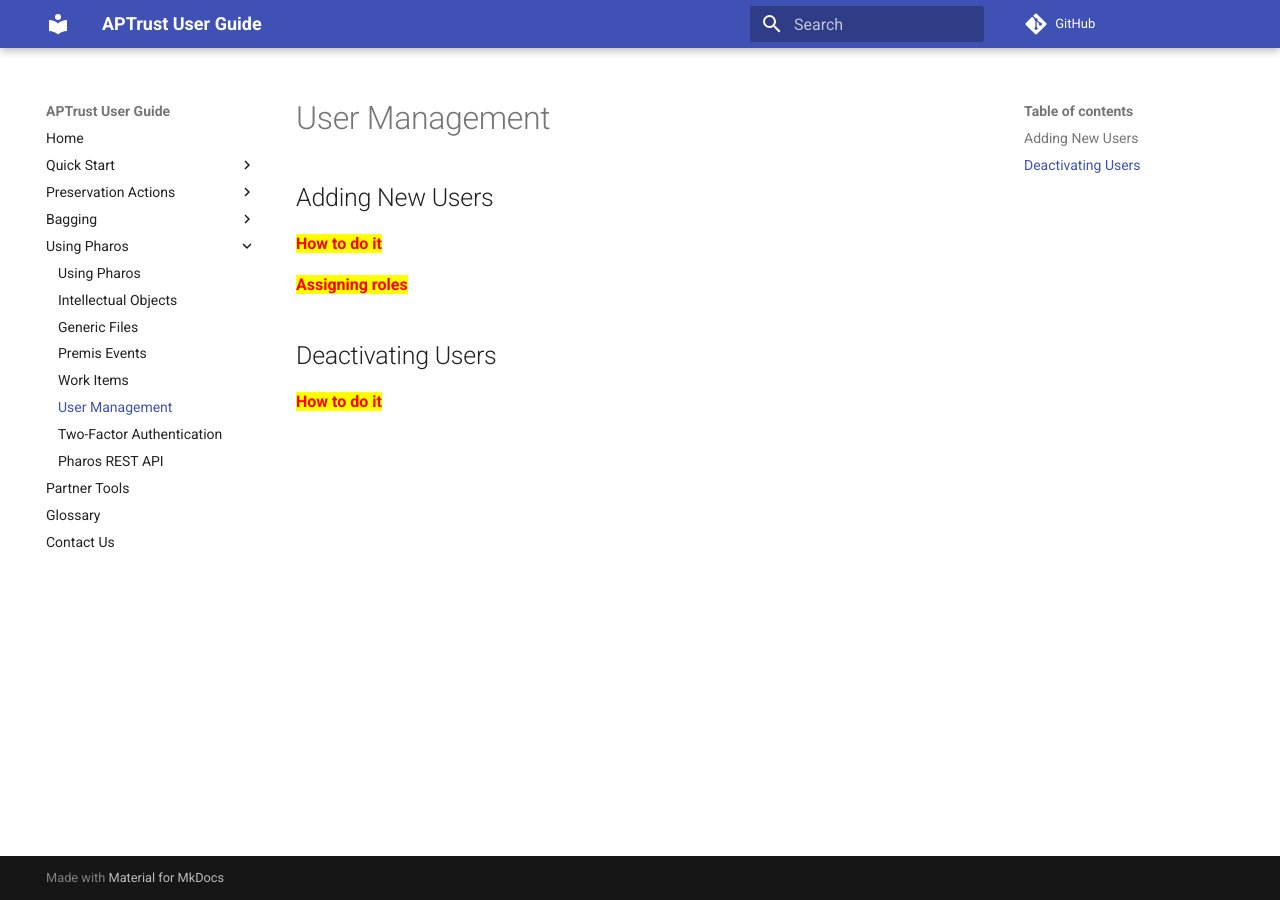
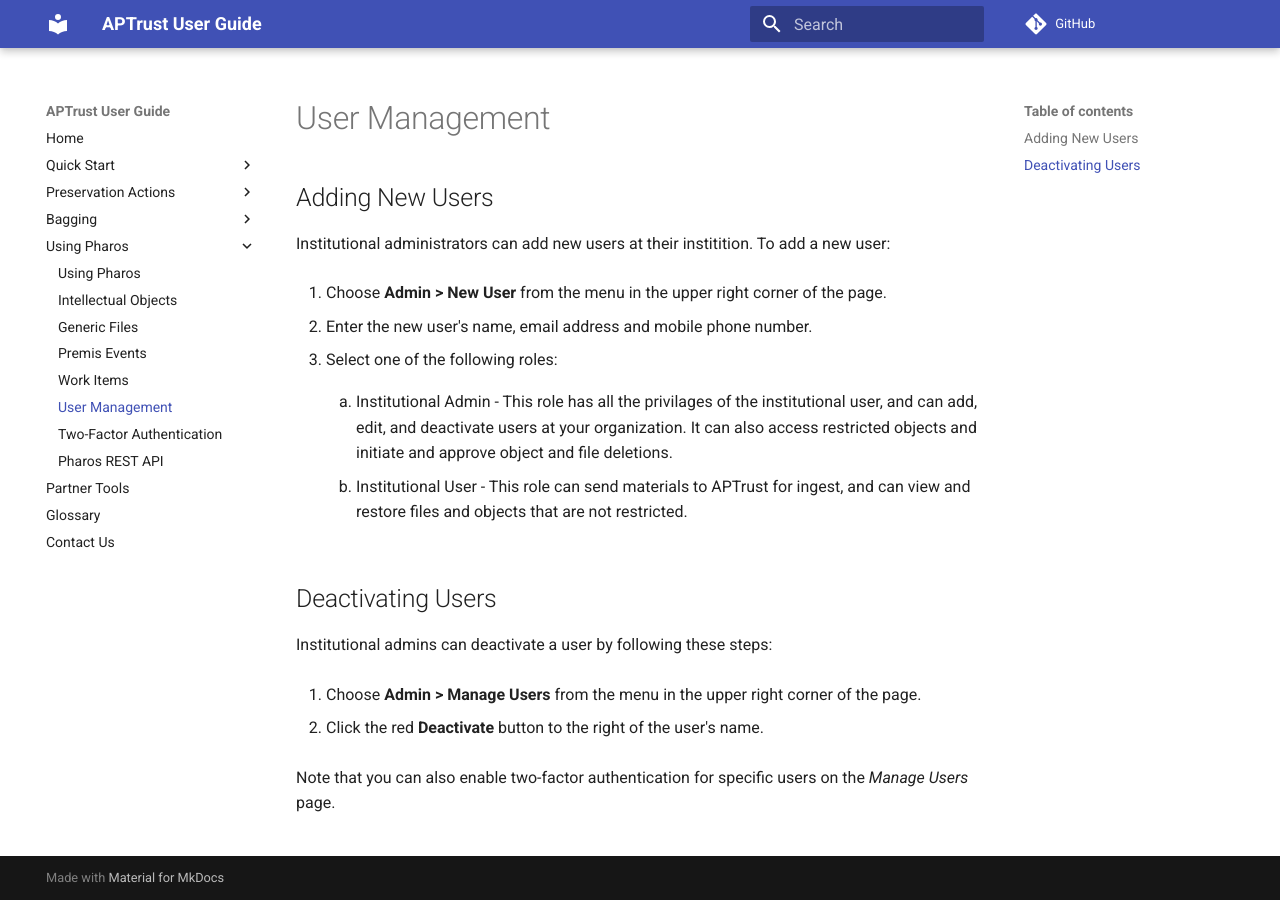
Before and after one commit to APTrust/userguide, an MkDocs documentation site: the page built from docs/pharos/user_management.md, in a window 1280 px wide. Built offline with MkDocs 1.6.1 and Material for MkDocs 9.7.7, drawn with Linux system fonts in a browser that asks for light colours; comment, search, counter and statistics services are not loaded.

Commit message:
Added user management docs

```diff
--- a/docs/pharos/user_management.md
+++ b/docs/pharos/user_management.md
@@ -2,10 +2,24 @@
 
 ## Adding New Users
 
-<span style="color:red;font-weight:bold;background-color:yellow;">How to do it</span>
+Institutional administrators can add new users at their institition. To add a new user:
 
-<span style="color:red;font-weight:bold;background-color:yellow;">Assigning roles</span>
+1. Choose __Admin > New User__ from the menu in the upper right corner of the page.
+
+1. Enter the new user's name, email address and mobile phone number.
+
+1. Select one of the following roles:
+
+    1. Institutional Admin - This role has all the privilages of the institutional user, and can add, edit, and deactivate users at your organization. It can also access restricted objects and initiate and approve object and file deletions.
+
+    1. Institutional User - This role can send materials to APTrust for ingest, and can view and restore files and objects that are not restricted.
 
 ## Deactivating Users
 
-<span style="color:red;font-weight:bold;background-color:yellow;">How to do it</span>
+Institutional admins can deactivate a user by following these steps:
+
+1. Choose __Admin > Manage Users__ from the menu in the upper right corner of the page.
+
+1. Click the red __Deactivate__ button to the right of the user's name.
+
+Note that you can also enable two-factor authentication for specific users on the _Manage Users_ page.
```
Also changed, not shown: docs/index.md (+2 -2 lines).
